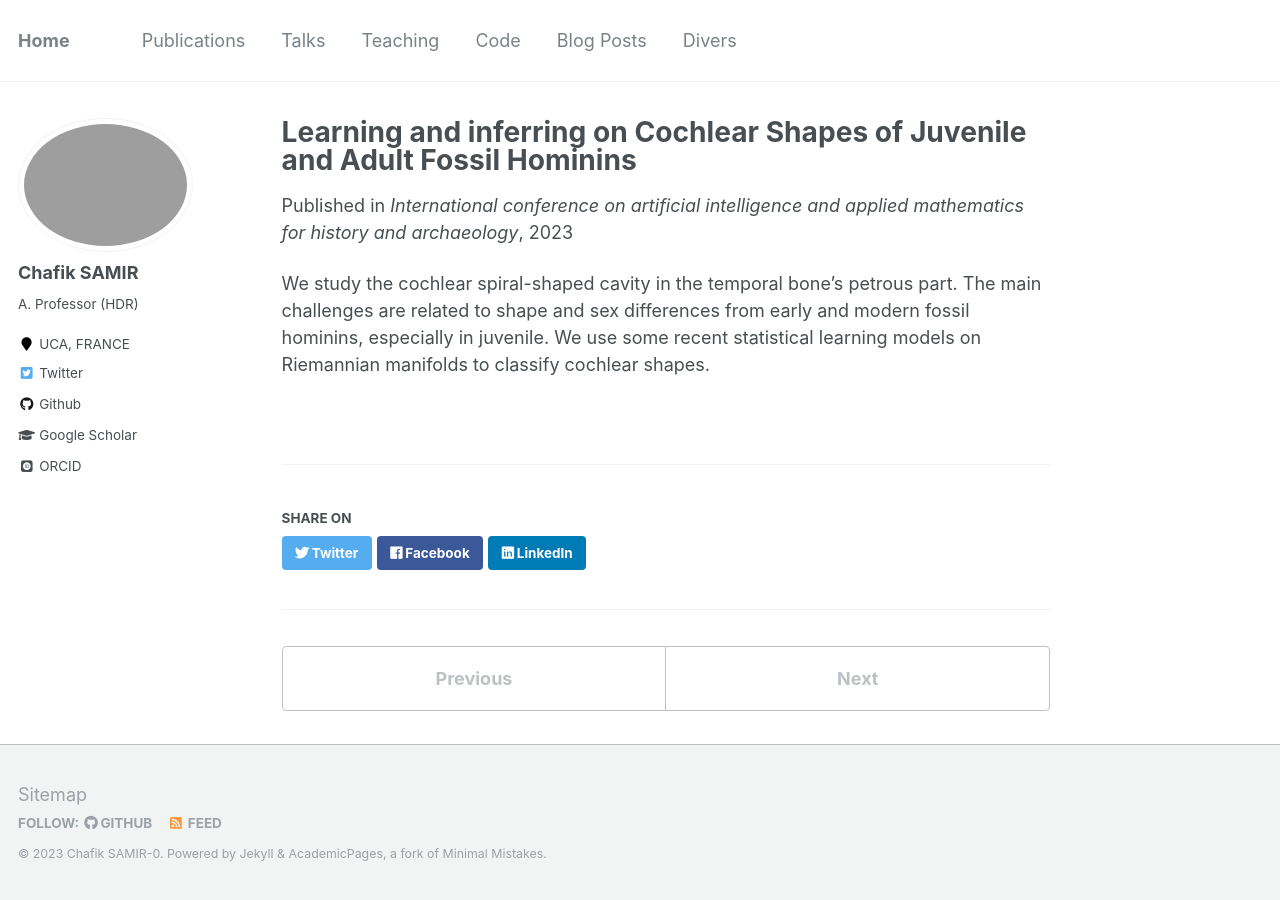
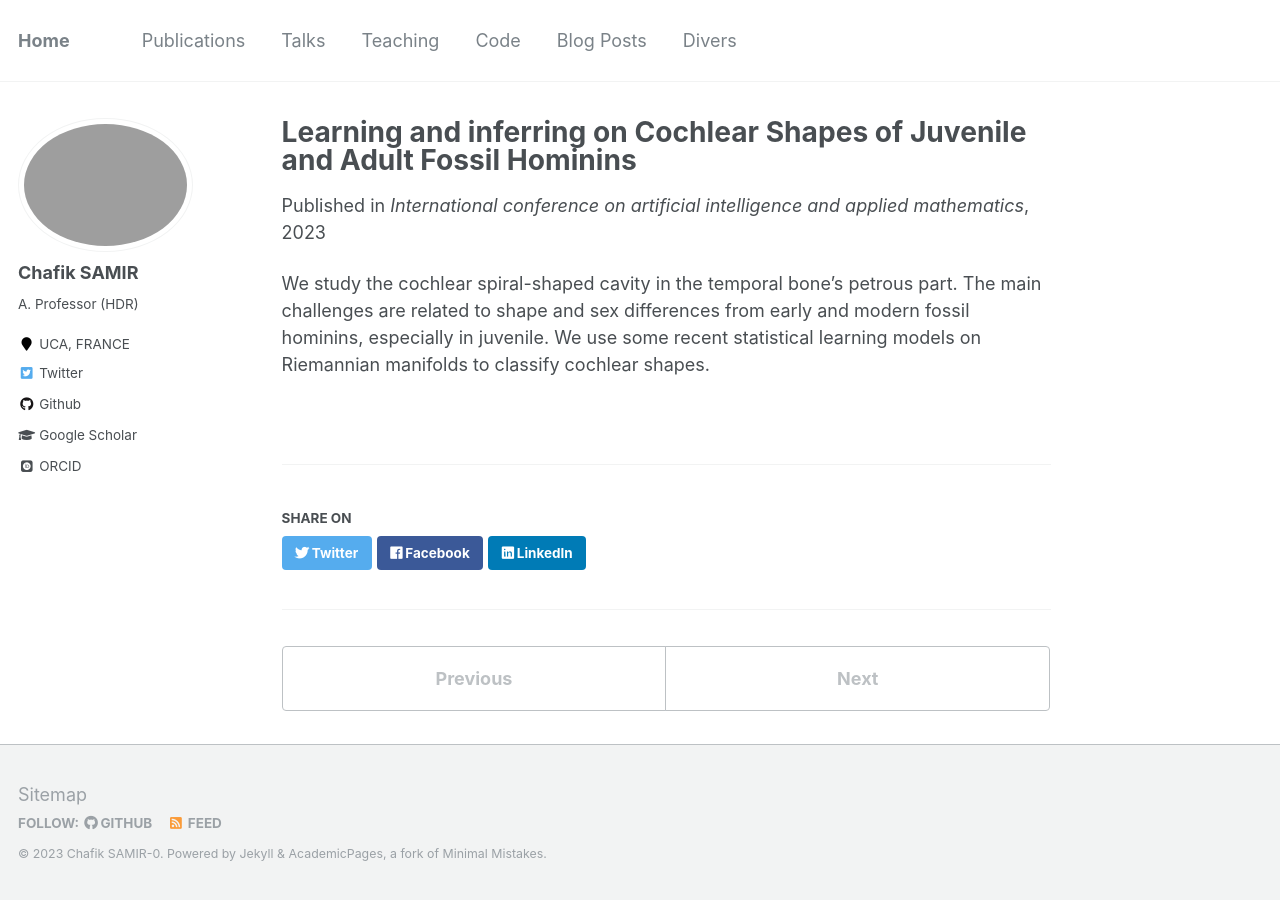
Before and after one commit to Chsamir/chsamir.github.io, a Jekyll site: the page built from _publications/2023-10-27-paper-title-number-1.md, in a window 1280 px wide. Built offline with Jekyll 4.4.1, drawn with Linux system fonts in a browser that asks for light colours; some web fonts are replaced.

Commit message:
Update 2023-10-27-paper-title-number-1.md

```diff
--- a/_publications/2023-10-27-paper-title-number-1.md
+++ b/_publications/2023-10-27-paper-title-number-1.md
@@ -4,6 +4,6 @@ collection: publications
 #permalink: /publication/2023-10-27-paper-title-number-1
 excerpt: 'This paper is about statistical learning models on shape space'
 date: 2023-10-27
-venue: 'International conference on artificial intelligence and applied mathematics for history and archaeology'
+venue: 'International conference on artificial intelligence and applied mathematics'
 ---
 We study the cochlear spiral-shaped cavity in the temporal bone’s petrous part. The main challenges are related to shape and sex differences from early and modern fossil hominins, especially in juvenile. We use some recent statistical learning models on Riemannian manifolds to classify cochlear shapes.
```
